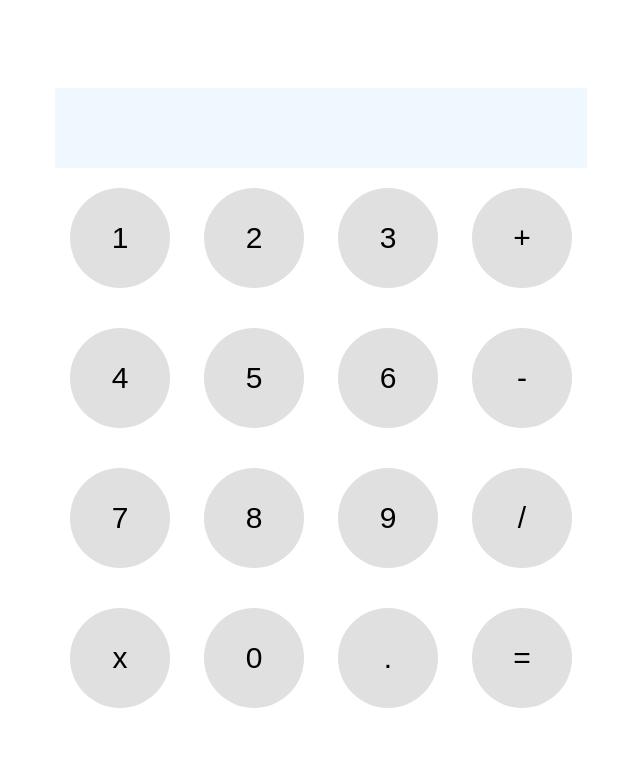
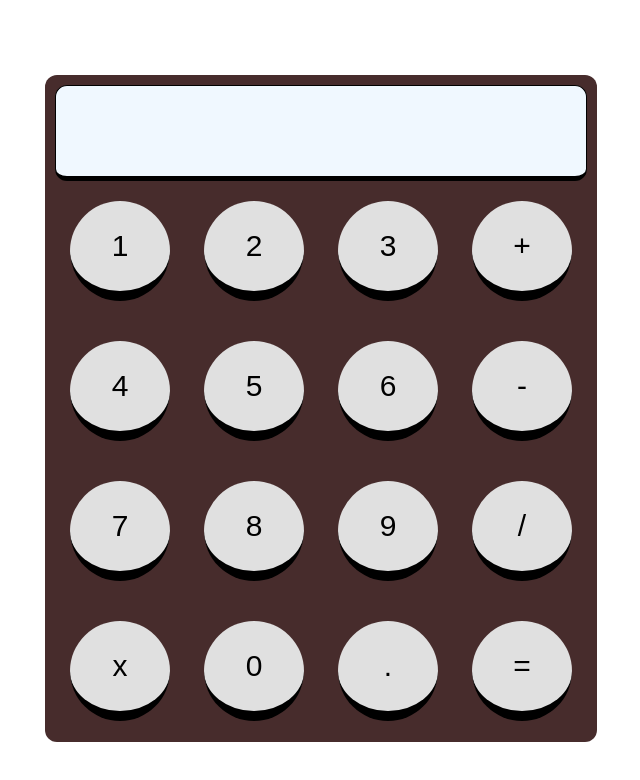
Before and after one commit to ShafiArif8/calculator, a plain HTML site: page calculator/index.html in a window 1280 px wide. Shown: the whole page, without its empty margins (319-959 px from the left). Drawn offline with Linux system fonts and the light colour scheme.

Commit message:
Add files via upload

```diff
--- a/calculator/style.css
+++ b/calculator/style.css
@@ -1,11 +1,12 @@
-body{
+body {
     display: flex;
     justify-content: center;
     align-items: center;
     height: 100vh;
 
 }
-button{
+
+button {
     height: 100px;
     width: 100px;
     border: none;
@@ -13,23 +14,45 @@ button{
     border-radius: 50px;
     font-size: 30px;
     margin: 20px 15px;
+    border-bottom: 10px solid black;
 }
-button:active{
+
+button:active {
     animation: bt 0.18s linear 1;
+    border-bottom: 1px solid black;
+    border: 1px solid black;
+    border-top: 2px solid black;
 }
+
 @keyframes bt {
-    from{
+    from {
         background-color: rgb(224, 224, 224);
     }
-    to{
-        background-color: black
-;
-color: white;    }
+
+    to {
+        background-color: black;
+
+        color: white;
+    }
 }
-.screening{
+
+.screening {
     background-color: aliceblue;
     height: 80px;
     display: flex;
     align-items: center;
-justify-content: center;
+    justify-content: center;
+    border: 1px solid black;
+
+    padding: 5px;
+    border-radius: 12px;
+    border-bottom: 5px solid black;
 }
+
+.main {
+    background-color: rgb(71, 44, 44);
+    padding: 10px;
+    padding-bottom: 1px;
+    border: none;
+    border-radius: 12px;
+}
```
Also changed, not shown: calculator/index.html (line endings or trailing spaces), calculator/me.js (added).
